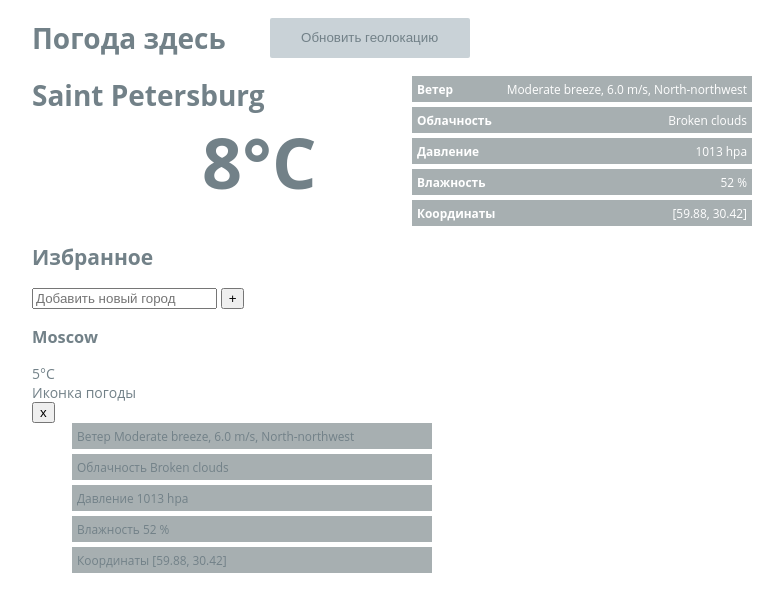
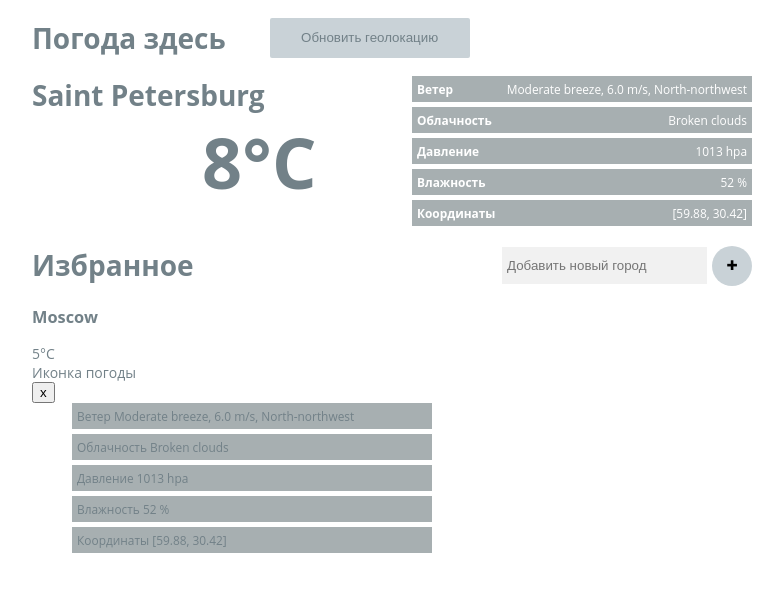
Before and after one commit to brovinnick/itmoweb, a plain HTML site: page index.html in a window 1280 px wide. Shown: the whole page, without its empty margins (248-1031 px from the left). Drawn offline with Linux system fonts and the light colour scheme; a web font is replaced by a local one.

Commit message:
Favorites header style

```diff
--- a/css/style.css
+++ b/css/style.css
@@ -90,6 +90,7 @@ button:focus {
 }
 
 ul {
+    height: 150px;
     min-width: 300px;
     margin: 0;
     display: flex;
@@ -105,3 +106,51 @@ li {
     padding: 5px;
     margin-bottom: 5px;
 }
+
+.favorites-weather {
+    margin-top: 20px;
+    width: 100%;
+}
+
+.favorites-weather-header {
+    width: 100%;
+    height: 40px;
+    display: inline-block;
+}
+
+.favorites-weather-header h2 {
+    width: 30%;
+    margin: 0;
+    height: 100%;
+    float: left;
+    font-size: 2em;
+}
+
+.add-city {
+    display: flex;
+    float: right;
+    height: 100%;
+    right: 0;
+    width: 250px;
+}
+
+.favorites-weather-header input {
+    margin-right: 5px;
+    background-color: #f1f1f1;
+    border: none;
+    padding-left: 5px;
+    outline: none;
+    height: 35px;
+    width: 200px;
+    margin-top: auto;
+    margin-bottom: auto;
+}
+
+.button-add-favorite {
+    width: 40px;
+    height: 40px;
+    border-radius: 20px;
+    border: none;
+    background-color: #c9d2d7;
+    float: right;
+}
--- a/index.html
+++ b/index.html
@@ -45,10 +45,12 @@
         </ul>
     </div>
     <div class="favorites-weather">
-        <div>
+        <div class="favorites-weather-header">
             <h2>Избранное</h2>
-            <input type="text" placeholder="Добавить новый город">
-            <button>+</button>
+            <div class="add-city">
+                <input type="text" placeholder="Добавить новый город">
+                <button class="button-add-favorite">&#10010;</button>
+            </div>
         </div>
         <section>
             <div>
```
